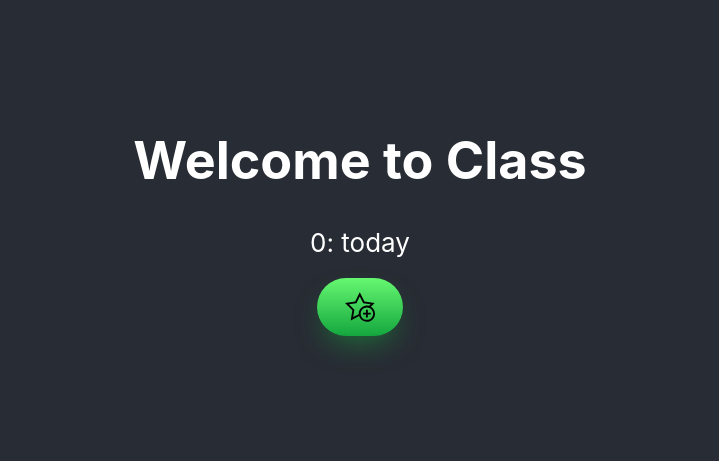
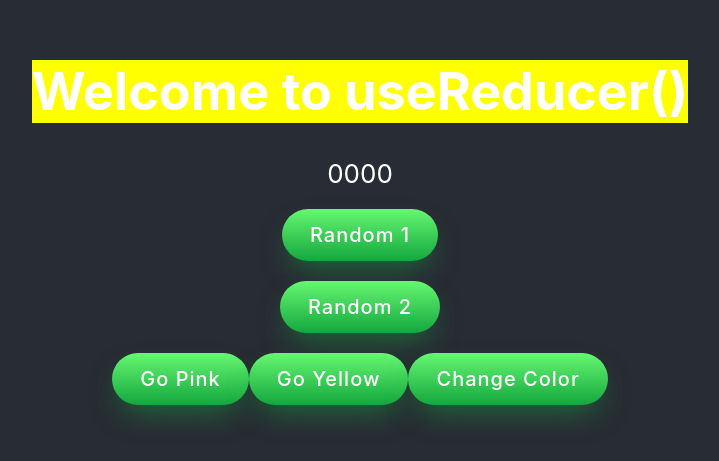
Before and after one commit to ArturasKi/001-lamos, a React (Create React App) app in the folder ak/: page / in a window 1280 px wide. Shown: the part 185-646 px from the top of the page, without its empty margins (280-999 px from the left). Built offline with nearby package versions, Linux system fonts and the light colour scheme.

Commit message:
useReducer examples

```diff
--- a/ak/src/App.jsx
+++ b/ak/src/App.jsx
@@ -1,17 +1,70 @@
 import './App.scss';
-import Counter from './components/019/Counter';
+import { useReducer } from 'react';
+import colorReducer from './Reducers/colorReducer';
+import numberReducer from './Reducers/numberReducer';
+import rand from './Functions/rand';
 
 
 function App() {
 
+  // const [color, setColor] = useState('yellow');
+  const [color, dispatchColor] = useReducer(colorReducer, 'yellow');
+  const [number, dispatchNumber] = useReducer(numberReducer, '0000');
+
+
+    const goPink = () => {
+      const action = {
+        type: 'go_pink'
+      }
+      dispatchColor(action);
+  }
+
+    const goYellow = () => {
+      const action = {
+        type: 'go_yellow'
+      }
+      dispatchColor(action);
+  }
+
+    const changeColor = () => {
+      const action = {
+        type: 'go_change'
+      }
+      dispatchColor(action);
+  }
+
+  const goRand = () => {
+    const action = {
+      type: 'go_rand'
+    }
+    dispatchNumber(action); // paspaudus mygtuką, išsiunčiamas action į funkciją;
+  }
+
+  const goRand1 = () => {
+    const action = {
+      type: 'go_rand1',
+      payload: rand(0, 100)
+    }
+    dispatchNumber(action);
+  }
+
   return (
     <div className="App">
       <header className="App-header">
-        <h1>Welcome to Class</h1>
-        <Counter when={'today'}></Counter>
+        <h1 style={{backgroundColor: color}}>Welcome to useReducer()</h1>
+        <span> {number} </span>
+        <button onClick={goRand}>Random 1</button>
+        <button onClick={goRand1}>Random 2</button>
+        <div className='kvc'>
+          <button onClick={goPink}>Go Pink</button>
+          <button onClick={goYellow}>Go Yellow</button>
+          <button onClick={changeColor}>Change Color</button>
+        </div>
       </header>
     </div>
   )
 }
 
 export default App;
+
+// 1000, 9999
--- /dev/null
+++ b/ak/src/Reducers/colorReducer.js
@@ -0,0 +1,23 @@
+function colorReducer(state, action) {
+    let newState;
+    //
+    switch(action.type) {
+        case 'go_pink':
+            newState = 'pink';
+            break;
+        case 'go_yellow':
+            newState = 'yellow';
+            break;
+        case 'go_change':
+            newState = state === 'yellow' ? 'pink' : 'yellow';
+            break;
+        default : newState = state;
+    }
+
+    //
+    return newState;
+
+
+}
+
+export default colorReducer;
--- /dev/null
+++ b/ak/src/Reducers/numberReducer.js
@@ -0,0 +1,22 @@
+import rand from '../Functions/rand';
+
+function numberReducer(state, action) {
+    let newState;
+    //
+    switch(action.type) {
+        case 'go_rand':
+            newState = ('' + rand(1, 9999)).padStart(4, '0'); // pridedam 0;
+            break;
+        case 'go_rand1':
+            newState = ('' + action.payload).padStart(4, '0');
+            break;
+        default : newState = state;
+    }
+
+    //
+    return newState;
+
+
+}
+
+export default numberReducer;
```
Also changed, not shown: ak/src/019.jsx (added, +17 -0 lines).
